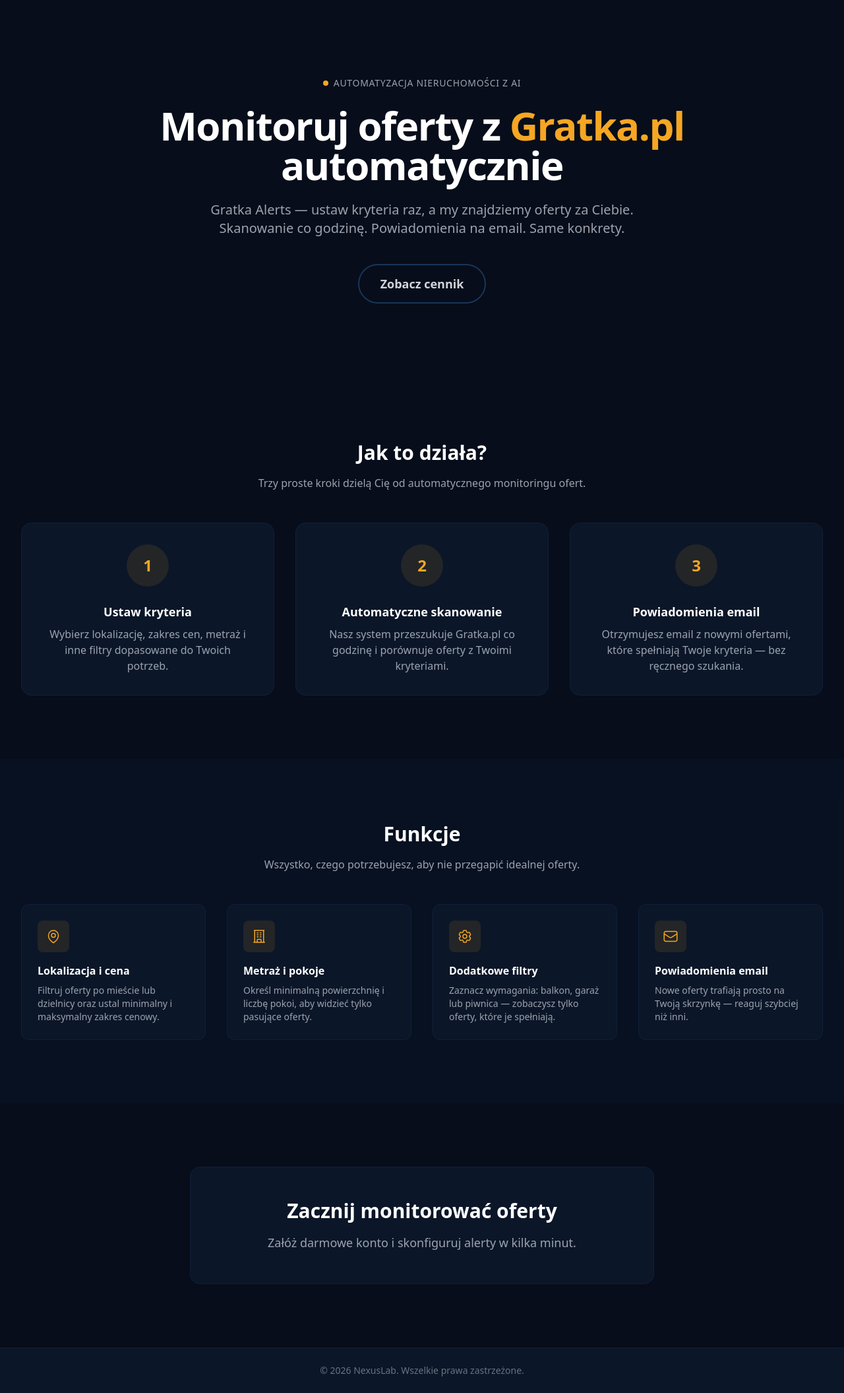
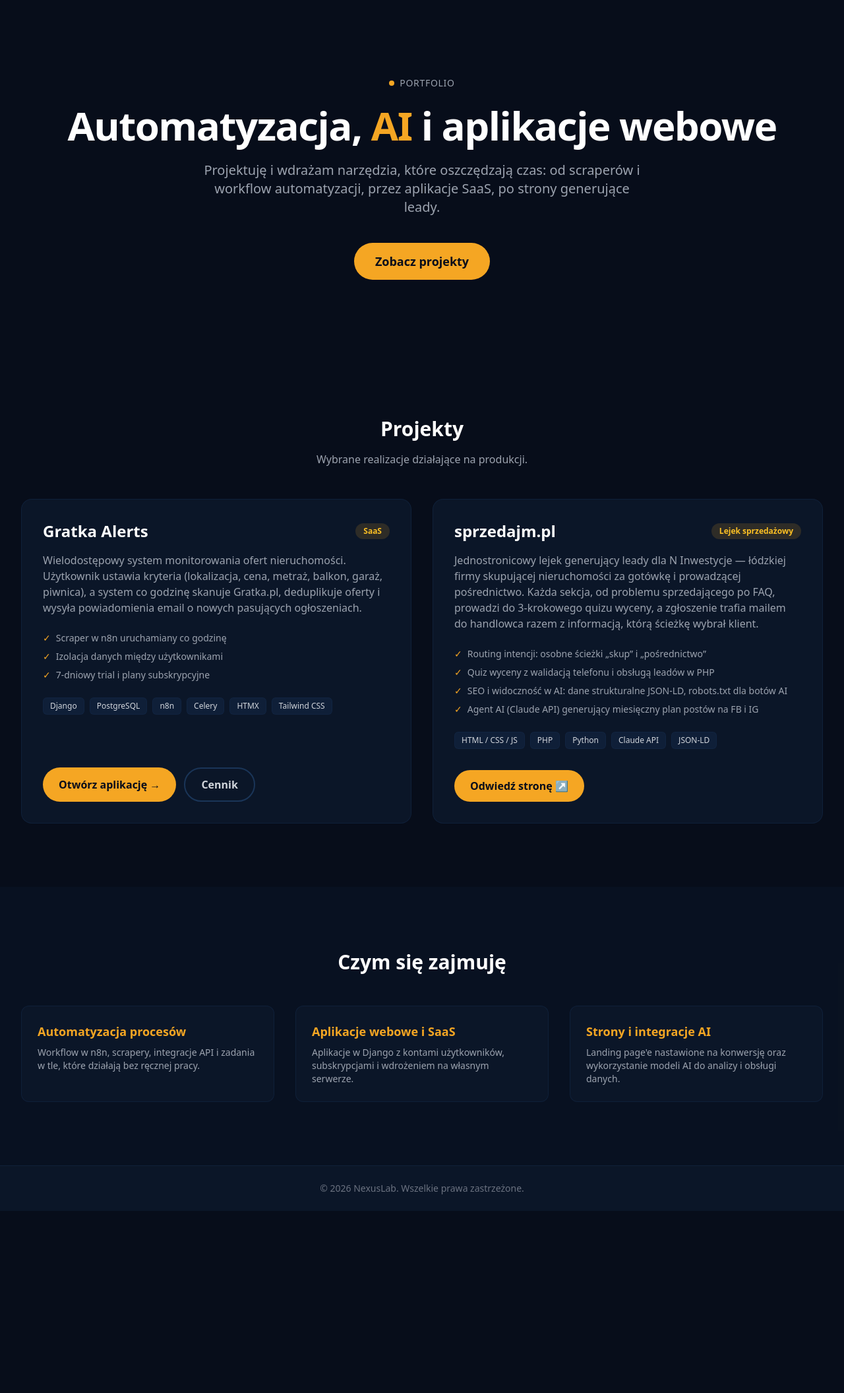
Before and after one commit to zbigniew-szafranski/NexusLab, a Django app: page / in a window 1280 px wide. Shown: the part 65-2176 px from the top of the page at 66% size. After the commit the page ends 1900 px from the top, so only its background shows below. Run offline with Django 5.2, Linux system fonts and the light colour scheme; parts of the project's set-up code (start-up, migrations or seed data) failed here and were passed over; some libraries are stand-ins or nearby versions.

Commit message:
turn homepage into portfolio with Gratka Alerts and sprzedajm.pl projects
Co-Authored-By: Claude Opus 5.5 <noreply@anthropic.com>
Claude-Session: https://claude.ai/code/session_01Mnq3pk6JtaPb9ooqiFAuz8

```diff
--- a/templates/website/index.html
+++ b/templates/website/index.html
@@ -1,6 +1,6 @@
 {% extends "base.html" %}
 
-{% block head_title %}NexusLab — Automatyzacja z AI{% endblock %}
+{% block head_title %}NexusLab — Portfolio: automatyzacja, AI i aplikacje webowe{% endblock %}
 
 {% block content %}
 
@@ -9,138 +9,131 @@
     <div class="max-w-7xl mx-auto px-4 sm:px-6 lg:px-8 py-20 sm:py-28 text-center">
         <p class="inline-flex items-center gap-2 text-sm uppercase tracking-wider text-gray-400 mb-6">
             <span class="w-2 h-2 rounded-full bg-gold-500"></span>
-            Automatyzacja nieruchomości z AI
+            Portfolio
         </p>
         <h1 class="text-4xl sm:text-5xl lg:text-6xl font-extrabold tracking-tight">
-            Monitoruj oferty z <span class="text-gold-500">Gratka.pl</span> automatycznie
+            Automatyzacja, <span class="text-gold-500">AI</span> i aplikacje webowe
         </h1>
         <p class="mt-6 max-w-2xl mx-auto text-lg sm:text-xl text-gray-400">
-            Gratka Alerts — ustaw kryteria raz, a my znajdziemy oferty za Ciebie.
-            Skanowanie co godzinę. Powiadomienia na email. Same konkrety.
+            Projektuję i wdrażam narzędzia, które oszczędzają czas: od scraperów i workflow
+            automatyzacji, przez aplikacje SaaS, po strony generujące leady.
         </p>
         <div class="mt-10 flex flex-col sm:flex-row justify-center gap-4">
-            <a href="{% url 'website:pricing' %}"
-               class="inline-flex items-center justify-center px-8 py-3.5 border-2 border-navy-500 text-gray-300 font-semibold rounded-full hover:border-gold-500/50 hover:text-white transition text-lg">
-                Zobacz cennik
+            <a href="#projekty"
+               class="inline-flex items-center justify-center px-8 py-3.5 bg-gold-500 text-navy-900 font-bold rounded-full hover:bg-gold-400 transition text-lg">
+                Zobacz projekty
             </a>
         </div>
     </div>
 </section>
 
-<!-- Jak to działa -->
-<section id="jak-to-dziala" class="py-16 sm:py-24">
+<!-- Projekty -->
+<section id="projekty" class="py-16 sm:py-24">
     <div class="max-w-7xl mx-auto px-4 sm:px-6 lg:px-8">
-        <h2 class="text-3xl font-bold text-center">Jak to działa?</h2>
+        <h2 class="text-3xl font-bold text-center">Projekty</h2>
         <p class="mt-4 text-center text-gray-400 max-w-2xl mx-auto">
-            Trzy proste kroki dzielą Cię od automatycznego monitoringu ofert.
+            Wybrane realizacje działające na produkcji.
         </p>
+        <div class="mt-12 grid grid-cols-1 lg:grid-cols-2 gap-8">
+
+            <!-- Gratka Alerts -->
+            <article class="flex flex-col bg-navy-800 rounded-2xl p-8 border border-navy-600/50 hover:border-gold-500/30 transition">
+                <div class="flex items-center justify-between gap-4">
+                    <h3 class="text-2xl font-bold">Gratka Alerts</h3>
+                    <span class="text-xs font-semibold px-3 py-1 rounded-full bg-gold-500/15 text-gold-400">SaaS</span>
+                </div>
+                <p class="mt-4 text-gray-400">
+                    Wielodostępowy system monitorowania ofert nieruchomości. Użytkownik ustawia kryteria
+                    (lokalizacja, cena, metraż, balkon, garaż, piwnica), a system co godzinę skanuje
+                    Gratka.pl, deduplikuje oferty i wysyła powiadomienia email o nowych pasujących ogłoszeniach.
+                </p>
+                <ul class="mt-6 space-y-2 text-sm text-gray-400">
+                    <li class="flex gap-2"><span class="text-gold-500">✓</span> Scraper w n8n uruchamiany co godzinę</li>
+                    <li class="flex gap-2"><span class="text-gold-500">✓</span> Izolacja danych między użytkownikami</li>
+                    <li class="flex gap-2"><span class="text-gold-500">✓</span> 7-dniowy trial i plany subskrypcyjne</li>
+                </ul>
+                <div class="mt-6 flex flex-wrap gap-2">
+                    <span class="text-xs px-2.5 py-1 rounded-md bg-navy-700 text-gray-300 border border-navy-600/50">Django</span>
+                    <span class="text-xs px-2.5 py-1 rounded-md bg-navy-700 text-gray-300 border border-navy-600/50">PostgreSQL</span>
+                    <span class="text-xs px-2.5 py-1 rounded-md bg-navy-700 text-gray-300 border border-navy-600/50">n8n</span>
+                    <span class="text-xs px-2.5 py-1 rounded-md bg-navy-700 text-gray-300 border border-navy-600/50">Celery</span>
+                    <span class="text-xs px-2.5 py-1 rounded-md bg-navy-700 text-gray-300 border border-navy-600/50">HTMX</span>
+                    <span class="text-xs px-2.5 py-1 rounded-md bg-navy-700 text-gray-300 border border-navy-600/50">Tailwind CSS</span>
+                </div>
+                <div class="mt-auto pt-8 flex flex-col sm:flex-row gap-3">
+                    <a href="https://gratka.nexuslab.pl"
+                       class="inline-flex items-center justify-center px-6 py-3 bg-gold-500 text-navy-900 font-bold rounded-full hover:bg-gold-400 transition">
+                        Otwórz aplikację →
+                    </a>
+                    <a href="{% url 'website:pricing' %}"
+                       class="inline-flex items-center justify-center px-6 py-3 border-2 border-navy-500 text-gray-300 font-semibold rounded-full hover:border-gold-500/50 hover:text-white transition">
+                        Cennik
+                    </a>
+                </div>
+            </article>
+
+            <!-- sprzedajm.pl -->
+            <article class="flex flex-col bg-navy-800 rounded-2xl p-8 border border-navy-600/50 hover:border-gold-500/30 transition">
+                <div class="flex items-center justify-between gap-4">
+                    <h3 class="text-2xl font-bold">sprzedajm.pl</h3>
+                    <span class="text-xs font-semibold px-3 py-1 rounded-full bg-gold-500/15 text-gold-400">Lejek sprzedażowy</span>
+                </div>
+                <p class="mt-4 text-gray-400">
+                    Jednostronicowy lejek generujący leady dla N Inwestycje — łódzkiej firmy skupującej
+                    nieruchomości za gotówkę i prowadzącej pośrednictwo. Każda sekcja, od problemu
+                    sprzedającego po FAQ, prowadzi do 3-krokowego quizu wyceny, a zgłoszenie trafia
+                    mailem do handlowca razem z informacją, którą ścieżkę wybrał klient.
+                </p>
+                <ul class="mt-6 space-y-2 text-sm text-gray-400">
+                    <li class="flex gap-2"><span class="text-gold-500">✓</span> Routing intencji: osobne ścieżki „skup” i „pośrednictwo”</li>
+                    <li class="flex gap-2"><span class="text-gold-500">✓</span> Quiz wyceny z walidacją telefonu i obsługą leadów w PHP</li>
+                    <li class="flex gap-2"><span class="text-gold-500">✓</span> SEO i widoczność w AI: dane strukturalne JSON-LD, robots.txt dla botów AI</li>
+                    <li class="flex gap-2"><span class="text-gold-500">✓</span> Agent AI (Claude API) generujący miesięczny plan postów na FB i IG</li>
+                </ul>
+                <div class="mt-6 flex flex-wrap gap-2">
+                    <span class="text-xs px-2.5 py-1 rounded-md bg-navy-700 text-gray-300 border border-navy-600/50">HTML / CSS / JS</span>
+                    <span class="text-xs px-2.5 py-1 rounded-md bg-navy-700 text-gray-300 border border-navy-600/50">PHP</span>
+                    <span class="text-xs px-2.5 py-1 rounded-md bg-navy-700 text-gray-300 border border-navy-600/50">Python</span>
+                    <span class="text-xs px-2.5 py-1 rounded-md bg-navy-700 text-gray-300 border border-navy-600/50">Claude API</span>
+                    <span class="text-xs px-2.5 py-1 rounded-md bg-navy-700 text-gray-300 border border-navy-600/50">JSON-LD</span>
+                </div>
+                <div class="mt-auto pt-8">
+                    <a href="https://sprzedajm.pl/" target="_blank" rel="noopener"
+                       class="inline-flex items-center justify-center px-6 py-3 bg-gold-500 text-navy-900 font-bold rounded-full hover:bg-gold-400 transition">
+                        Odwiedź stronę ↗
+                    </a>
+                </div>
+            </article>
+
+        </div>
+    </div>
+</section>
+
+<!-- Czym się zajmuję -->
+<section id="uslugi" class="py-16 sm:py-24 bg-navy-800/50">
+    <div class="max-w-7xl mx-auto px-4 sm:px-6 lg:px-8">
+        <h2 class="text-3xl font-bold text-center">Czym się zajmuję</h2>
         <div class="mt-12 grid grid-cols-1 md:grid-cols-3 gap-8">
-            <!-- Krok 1 -->
-            <div class="text-center bg-navy-800 rounded-2xl p-8 border border-navy-600/50 hover:border-gold-500/30 transition">
-                <div class="mx-auto flex items-center justify-center h-16 w-16 rounded-full bg-gold-500/10 text-gold-500">
-                    <span class="text-2xl font-bold">1</span>
-                </div>
-                <h3 class="mt-6 text-lg font-semibold">Ustaw kryteria</h3>
-                <p class="mt-2 text-gray-400">
-                    Wybierz lokalizację, zakres cen, metraż i inne filtry dopasowane do Twoich potrzeb.
+            <div class="bg-navy-800 rounded-xl p-6 border border-navy-600/50 hover:border-gold-500/30 transition">
+                <h3 class="text-lg font-semibold text-gold-500">Automatyzacja procesów</h3>
+                <p class="mt-2 text-sm text-gray-400">
+                    Workflow w n8n, scrapery, integracje API i zadania w tle, które działają bez ręcznej pracy.
                 </p>
             </div>
-            <!-- Krok 2 -->
-            <div class="text-center bg-navy-800 rounded-2xl p-8 border border-navy-600/50 hover:border-gold-500/30 transition">
-                <div class="mx-auto flex items-center justify-center h-16 w-16 rounded-full bg-gold-500/10 text-gold-500">
-                    <span class="text-2xl font-bold">2</span>
-                </div>
-                <h3 class="mt-6 text-lg font-semibold">Automatyczne skanowanie</h3>
-                <p class="mt-2 text-gray-400">
-                    Nasz system przeszukuje Gratka.pl co godzinę i porównuje oferty z Twoimi kryteriami.
+            <div class="bg-navy-800 rounded-xl p-6 border border-navy-600/50 hover:border-gold-500/30 transition">
+                <h3 class="text-lg font-semibold text-gold-500">Aplikacje webowe i SaaS</h3>
+                <p class="mt-2 text-sm text-gray-400">
+                    Aplikacje w Django z kontami użytkowników, subskrypcjami i wdrożeniem na własnym serwerze.
                 </p>
             </div>
-            <!-- Krok 3 -->
-            <div class="text-center bg-navy-800 rounded-2xl p-8 border border-navy-600/50 hover:border-gold-500/30 transition">
-                <div class="mx-auto flex items-center justify-center h-16 w-16 rounded-full bg-gold-500/10 text-gold-500">
-                    <span class="text-2xl font-bold">3</span>
-                </div>
-                <h3 class="mt-6 text-lg font-semibold">Powiadomienia email</h3>
-                <p class="mt-2 text-gray-400">
-                    Otrzymujesz email z nowymi ofertami, które spełniają Twoje kryteria — bez ręcznego szukania.
+            <div class="bg-navy-800 rounded-xl p-6 border border-navy-600/50 hover:border-gold-500/30 transition">
+                <h3 class="text-lg font-semibold text-gold-500">Strony i integracje AI</h3>
+                <p class="mt-2 text-sm text-gray-400">
+                    Landing page'e nastawione na konwersję oraz wykorzystanie modeli AI do analizy i obsługi danych.
                 </p>
             </div>
         </div>
     </div>
 </section>
 
-<!-- Funkcje -->
-<section id="funkcje" class="py-16 sm:py-24 bg-navy-800/50">
-    <div class="max-w-7xl mx-auto px-4 sm:px-6 lg:px-8">
-        <h2 class="text-3xl font-bold text-center">Funkcje</h2>
-        <p class="mt-4 text-center text-gray-400 max-w-2xl mx-auto">
-            Wszystko, czego potrzebujesz, aby nie przegapić idealnej oferty.
-        </p>
-        <div class="mt-12 grid grid-cols-1 sm:grid-cols-2 lg:grid-cols-4 gap-8">
-            <!-- Lokalizacja + cena -->
-            <div class="bg-navy-800 rounded-xl p-6 border border-navy-600/50 hover:border-gold-500/30 transition">
-                <div class="flex items-center justify-center h-12 w-12 rounded-lg bg-gold-500/10 text-gold-500">
-                    <svg class="h-6 w-6" fill="none" viewBox="0 0 24 24" stroke-width="1.5" stroke="currentColor">
-                        <path stroke-linecap="round" stroke-linejoin="round" d="M15 10.5a3 3 0 1 1-6 0 3 3 0 0 1 6 0Z" />
-                        <path stroke-linecap="round" stroke-linejoin="round" d="M19.5 10.5c0 7.142-7.5 11.25-7.5 11.25S4.5 17.642 4.5 10.5a7.5 7.5 0 1 1 15 0Z" />
-                    </svg>
-                </div>
-                <h3 class="mt-4 text-base font-semibold">Lokalizacja i cena</h3>
-                <p class="mt-2 text-sm text-gray-400">
-                    Filtruj oferty po mieście lub dzielnicy oraz ustal minimalny i maksymalny zakres cenowy.
-                </p>
-            </div>
-            <!-- Metraż + pokoje -->
-            <div class="bg-navy-800 rounded-xl p-6 border border-navy-600/50 hover:border-gold-500/30 transition">
-                <div class="flex items-center justify-center h-12 w-12 rounded-lg bg-gold-500/10 text-gold-500">
-                    <svg class="h-6 w-6" fill="none" viewBox="0 0 24 24" stroke-width="1.5" stroke="currentColor">
-                        <path stroke-linecap="round" stroke-linejoin="round" d="M3.75 21h16.5M4.5 3h15M5.25 3v18m13.5-18v18M9 6.75h1.5m-1.5 3h1.5m-1.5 3h1.5m3-6H15m-1.5 3H15m-1.5 3H15M9 21v-3.375c0-.621.504-1.125 1.125-1.125h3.75c.621 0 1.125.504 1.125 1.125V21" />
-                    </svg>
-                </div>
-                <h3 class="mt-4 text-base font-semibold">Metraż i pokoje</h3>
-                <p class="mt-2 text-sm text-gray-400">
-                    Określ minimalną powierzchnię i liczbę pokoi, aby widzieć tylko pasujące oferty.
-                </p>
-            </div>
-            <!-- Balkon / garaż / piwnica -->
-            <div class="bg-navy-800 rounded-xl p-6 border border-navy-600/50 hover:border-gold-500/30 transition">
-                <div class="flex items-center justify-center h-12 w-12 rounded-lg bg-gold-500/10 text-gold-500">
-                    <svg class="h-6 w-6" fill="none" viewBox="0 0 24 24" stroke-width="1.5" stroke="currentColor">
-                        <path stroke-linecap="round" stroke-linejoin="round" d="M9.594 3.94c.09-.542.56-.94 1.11-.94h2.593c.55 0 1.02.398 1.11.94l.213 1.281c.063.374.313.686.645.87.074.04.147.083.22.127.325.196.72.257 1.075.124l1.217-.456a1.125 1.125 0 0 1 1.37.49l1.296 2.247a1.125 1.125 0 0 1-.26 1.431l-1.003.827c-.293.241-.438.613-.43.992a7.723 7.723 0 0 1 0 .255c-.008.378.137.75.43.991l1.004.827c.424.35.534.955.26 1.43l-1.298 2.247a1.125 1.125 0 0 1-1.369.491l-1.217-.456c-.355-.133-.75-.072-1.076.124a6.47 6.47 0 0 1-.22.128c-.331.183-.581.495-.644.869l-.213 1.281c-.09.543-.56.94-1.11.94h-2.594c-.55 0-1.019-.398-1.11-.94l-.213-1.281c-.062-.374-.312-.686-.644-.87a6.52 6.52 0 0 1-.22-.127c-.325-.196-.72-.257-1.076-.124l-1.217.456a1.125 1.125 0 0 1-1.369-.49l-1.297-2.247a1.125 1.125 0 0 1 .26-1.431l1.004-.827c.292-.24.437-.613.43-.991a6.932 6.932 0 0 1 0-.255c.007-.38-.138-.751-.43-.992l-1.004-.827a1.125 1.125 0 0 1-.26-1.43l1.297-2.247a1.125 1.125 0 0 1 1.37-.491l1.216.456c.356.133.751.072 1.076-.124.072-.044.146-.086.22-.128.332-.183.582-.495.644-.869l.214-1.28Z" />
-                        <path stroke-linecap="round" stroke-linejoin="round" d="M15 12a3 3 0 1 1-6 0 3 3 0 0 1 6 0Z" />
-                    </svg>
-                </div>
-                <h3 class="mt-4 text-base font-semibold">Dodatkowe filtry</h3>
-                <p class="mt-2 text-sm text-gray-400">
-                    Zaznacz wymagania: balkon, garaż lub piwnica — zobaczysz tylko oferty, które je spełniają.
-                </p>
-            </div>
-            <!-- Powiadomienia email -->
-            <div class="bg-navy-800 rounded-xl p-6 border border-navy-600/50 hover:border-gold-500/30 transition">
-                <div class="flex items-center justify-center h-12 w-12 rounded-lg bg-gold-500/10 text-gold-500">
-                    <svg class="h-6 w-6" fill="none" viewBox="0 0 24 24" stroke-width="1.5" stroke="currentColor">
-                        <path stroke-linecap="round" stroke-linejoin="round" d="M21.75 6.75v10.5a2.25 2.25 0 0 1-2.25 2.25h-15a2.25 2.25 0 0 1-2.25-2.25V6.75m19.5 0A2.25 2.25 0 0 0 19.5 4.5h-15a2.25 2.25 0 0 0-2.25 2.25m19.5 0v.243a2.25 2.25 0 0 1-1.07 1.916l-7.5 4.615a2.25 2.25 0 0 1-2.36 0L3.32 8.91a2.25 2.25 0 0 1-1.07-1.916V6.75" />
-                    </svg>
-                </div>
-                <h3 class="mt-4 text-base font-semibold">Powiadomienia email</h3>
-                <p class="mt-2 text-sm text-gray-400">
-                    Nowe oferty trafiają prosto na Twoją skrzynkę — reaguj szybciej niż inni.
-                </p>
-            </div>
-        </div>
-    </div>
-</section>
-
-<!-- CTA końcowy -->
-<section class="py-16 sm:py-24">
-    <div class="max-w-3xl mx-auto px-4 sm:px-6 lg:px-8 text-center">
-        <div class="bg-navy-800 rounded-2xl p-12 border border-navy-600/50">
-            <h2 class="text-3xl font-bold">Zacznij monitorować oferty</h2>
-            <p class="mt-4 text-lg text-gray-400">
-                Załóż darmowe konto i skonfiguruj alerty w kilka minut.
-            </p>
-        </div>
-    </div>
-</section>
-
 {% endblock %}
```
